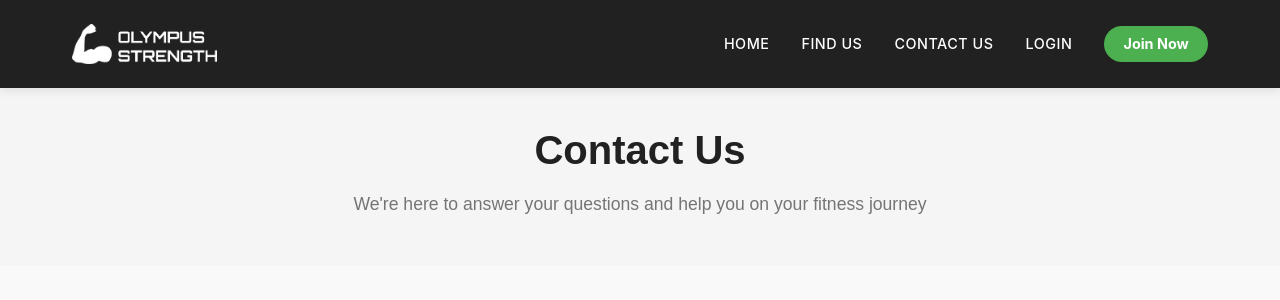
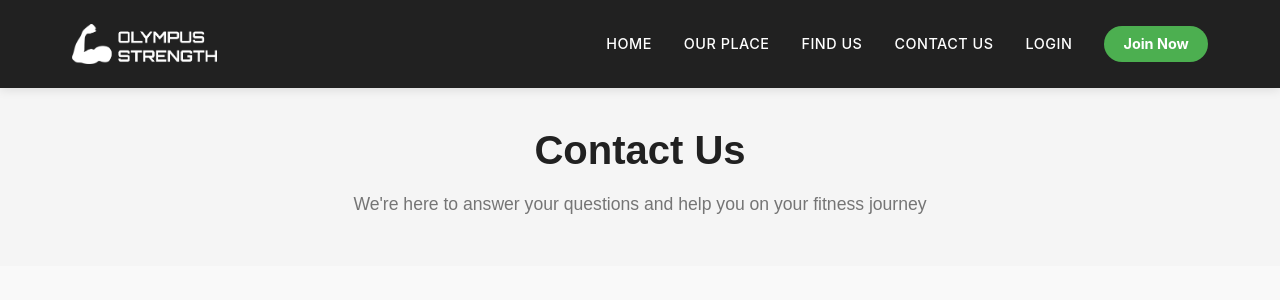
Before and after one commit to NikosWork1/olympus-strength, a FastAPI app: page /contact in a window 1280 px wide. Shown: the top 300 px of the page. Run offline with FastAPI, Linux system fonts and the light colour scheme.

Commit message:
Update contact.html

```diff
--- a/templates/contact.html
+++ b/templates/contact.html
@@ -424,6 +424,7 @@
                         <a href="/" class="nav-link">HOME</a>
                         <a href="/members" class="nav-link">MEMBERS</a>
                         <a href="/workouts" class="nav-link">WORKOUTS</a>
+                        <a href="/gallery" class="nav-link">OUR PLACE</a>
                         <a href="/admin/dashboard" class="nav-link">ADMIN DASHBOARD</a>
                         <a href="/logout" class="nav-link">LOGOUT</a>
                         <a href="/profile" class="profile-icon" title="My Profile">👤 ({{ current_user.name }})</a>
@@ -431,12 +432,14 @@
                         <a href="/" class="nav-link">HOME</a>
                         <a href="/members" class="nav-link">MEMBERS</a>
                         <a href="/workouts" class="nav-link">WORKOUTS</a>
+                        <a href="/gallery" class="nav-link">OUR PLACE</a>
                         <a href="/coach/dashboard" class="nav-link">COACH DASHBOARD</a>
                         <a href="/logout" class="nav-link">LOGOUT</a>
                         <a href="/profile" class="profile-icon" title="My Profile">👤 ({{ current_user.name }})</a>
                     {% endif %}
                 {% else %}
                     <a href="/" class="nav-link">HOME</a>
+                    <a href="/gallery" class="nav-link">OUR PLACE</a>
                     <a href="/maps" class="nav-link">FIND US</a>
                     <a href="/contact" class="nav-link">CONTACT US</a>
                     <a href="/login" class="nav-link">LOGIN</a>
```
